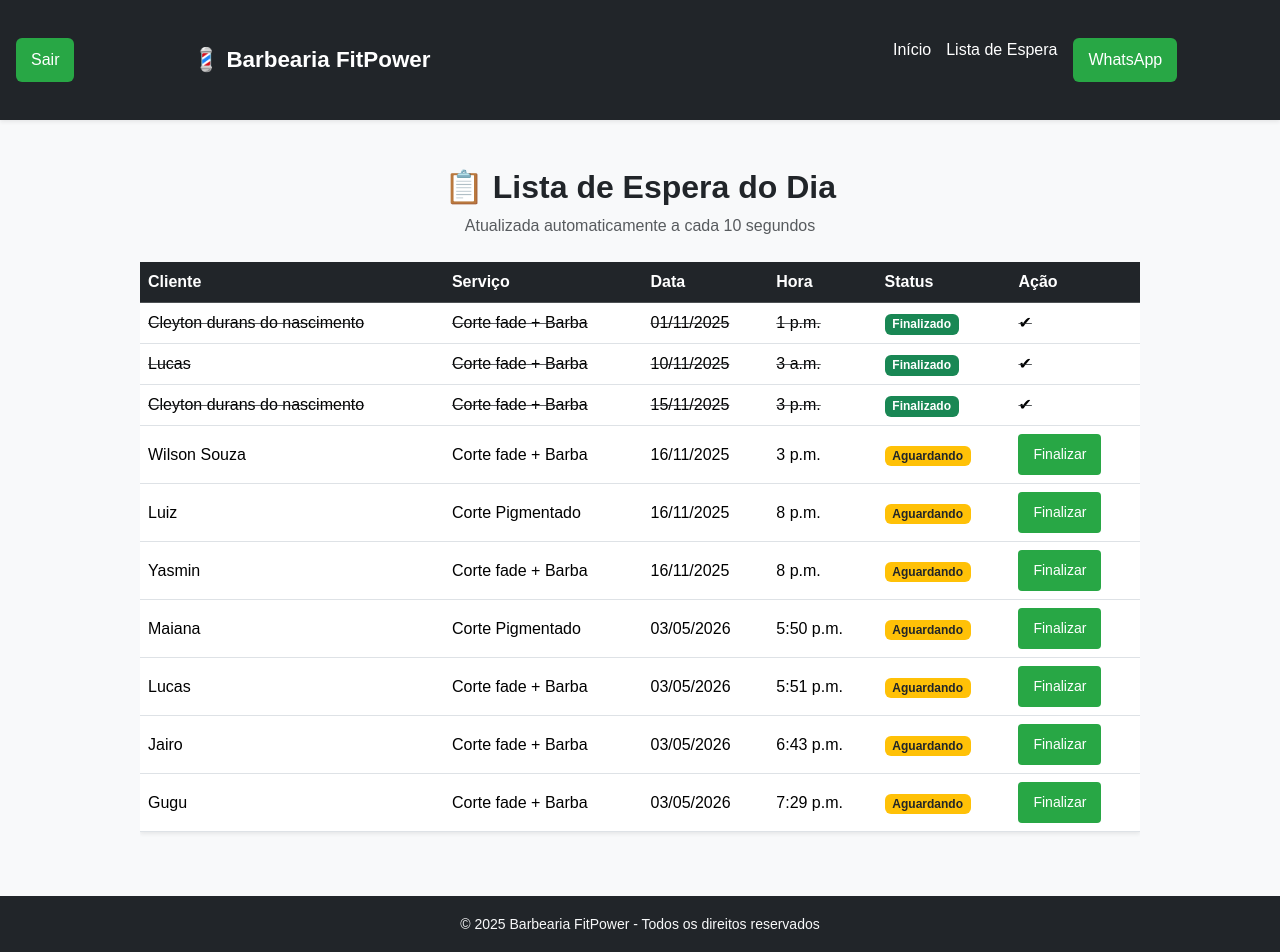
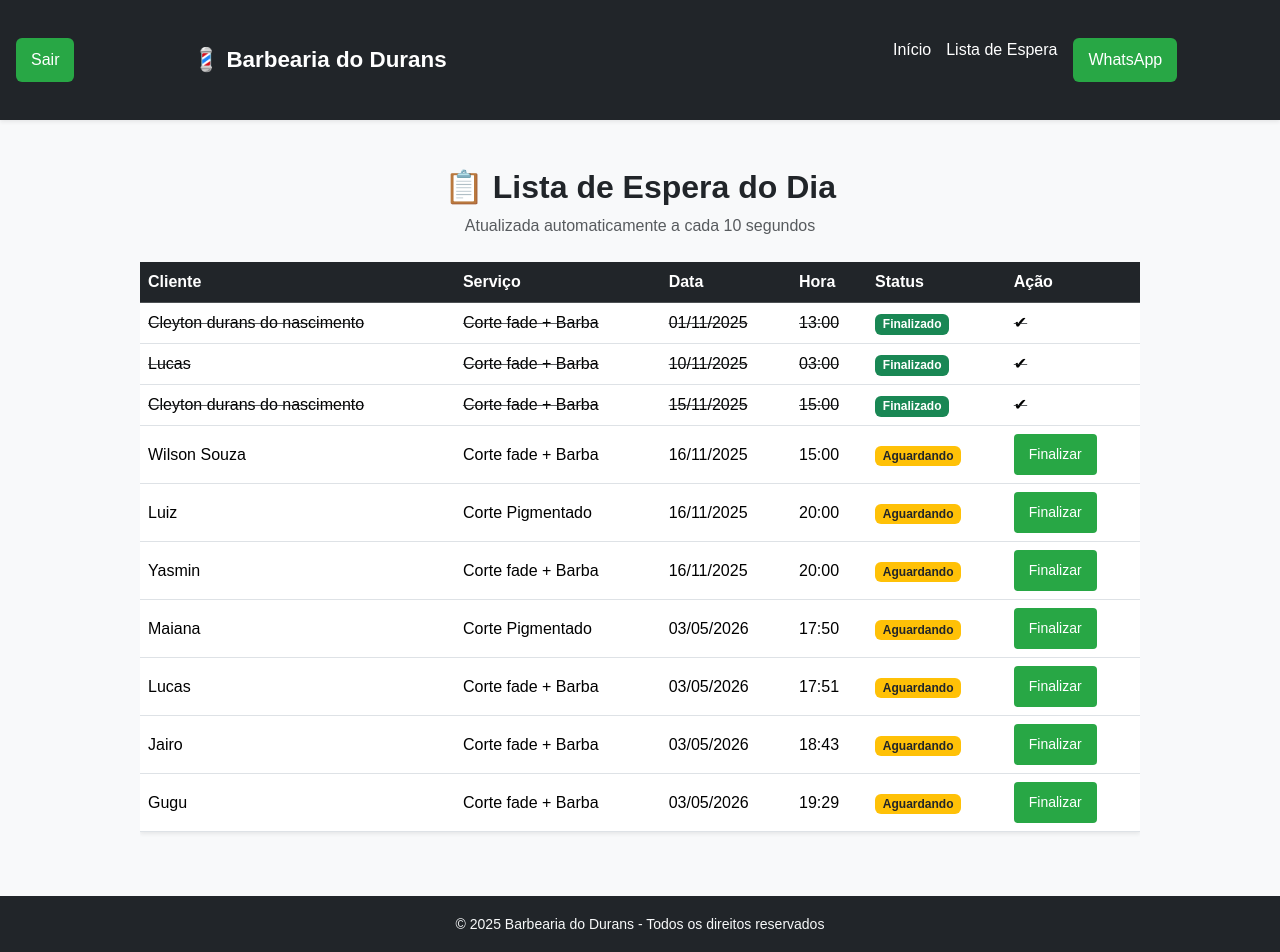
Before and after one commit to Cleyton-Durans/Barbearia, a Django app: page /lista/ in a window 1280 px wide. Run offline with Django 5.2, Linux system fonts and the light colour scheme; a user stored in the database is signed in; data comes from the database, SQL or seed files in the repository; both versions use the stored data as it was after the commit; some libraries are stand-ins or nearby versions.

Commit message:
Atualização de pt-br. configurado rota de logout. formulário do usuário

```diff
--- a/agenda/admin.py
+++ b/agenda/admin.py
@@ -4,8 +4,10 @@ from .models import Servico, Espera
 @admin.register(Servico)
 class ServicoAdmin(admin.ModelAdmin):
     list_display = ('nome', 'descricao','preco')
+    search_fields = ('nome', 'descricao')
 
 @admin.register(Espera)
 class EsperaAdmin(admin.ModelAdmin):
     list_display = ('nome', 'servico', 'data', 'hora', 'status')
     list_filter = ('status', 'data', 'servico')
+    search_fields = ('nome', 'servico__nome')
--- a/agenda/forms.py
+++ b/agenda/forms.py
@@ -4,8 +4,8 @@ from .models import Espera
 class EsperaForm(forms.ModelForm):
     class Meta:
         model = Espera
-        fields = ['nome', 'servico', 'data', 'hora']
+        fields = ['nome', 'servico']
         widgets = {
-            'data': forms.DateInput(attrs={'type': 'date'}),
-            'hora': forms.TimeInput(attrs={'type': 'time'}),
+            'nome': forms.TextInput(attrs={'class': 'form-control'}),
+            'servico': forms.Select(attrs={'class': 'form-control'}),
         }
--- a/agenda/models.py
+++ b/agenda/models.py
@@ -17,8 +17,8 @@ class Espera(models.Model):
 
     nome = models.CharField(max_length=100)
     servico = models.ForeignKey(Servico, on_delete=models.CASCADE)
-    data = models.DateField()
-    hora = models.TimeField()
+    data = models.DateField(auto_now_add=True)
+    hora = models.TimeField(auto_now=True)
     status = models.CharField(max_length=20, choices=STATUS, default='Aguardando')
 
     def __str__(self):
--- a/agenda/templates/base.html
+++ b/agenda/templates/base.html
@@ -5,7 +5,7 @@
 <head>
   <meta charset="UTF-8">
   <meta name="viewport" content="width=device-width, initial-scale=1.0">
-  <title>{% block title %}Barbearia FitPower{% endblock %}</title>
+  <title>{% block title %}Barbearia do Durans {% endblock %}</title>
 
   <!-- Bootstrap -->
   <link href="https://cdn.jsdelivr.net/npm/bootstrap@5.3.3/dist/css/bootstrap.min.css" rel="stylesheet">
@@ -18,10 +18,13 @@
   <!-- NAVBAR -->
   <nav class="navbar navbar-expand-lg navbar-dark bg-dark shadow-sm">
     {% if request.user.is_authenticated %}
-    <a href="{% url 'logout' %}" class="btn btn-danger ms-3">Sair</a>
-    {% endif %}
+<form method="POST" action="{% url 'logout' %}" style="display:inline;">
+    {% csrf_token %}
+    <button type="submit" class="btn btn-danger ms-3">Sair</button>
+</form>
+{% endif %}
     <div class="container">
-      <a class="navbar-brand fw-bold" href="{% url 'index' %}">💈 Barbearia FitPower</a>
+      <a class="navbar-brand fw-bold" href="{% url 'index' %}">💈 Barbearia do Durans</a>
       <div class="d-flex">
         <a href="{% url 'index' %}" class="nav-link text-white">Início</a>
         <a href="{% url 'lista' %}" class="nav-link text-white">Lista de Espera</a>
@@ -40,7 +43,7 @@
   </main>
 
   <footer class="text-center py-3 bg-dark text-light mt-auto">
-    <small>© 2025 Barbearia FitPower - Todos os direitos reservados</small>
+    <small>© 2025 Barbearia do Durans - Todos os direitos reservados</small>
   </footer>
 
   <!-- Bootstrap JS -->
--- a/agenda/templates/lista.html
+++ b/agenda/templates/lista.html
@@ -3,6 +3,7 @@
 {% load static %}
 {% load widget_tweaks %}
 {% block content %}
+
 <div class="text-center mb-4">
   <h2 class="fw-bold">📋 Lista de Espera do Dia</h2>
   <p class="text-muted">Atualizada automaticamente a cada 10 segundos</p>
--- a/agenda/urls.py
+++ b/agenda/urls.py
@@ -1,20 +1,3 @@
-"""
-URL configuration for barbearia project.
-
-The `urlpatterns` list routes URLs to views. For more information please see:
-    https://docs.djangoproject.com/en/5.2/topics/http/urls/
-Examples:
-Function views
-    1. Add an import:  from my_app import views
-    2. Add a URL to urlpatterns:  path('', views.home, name='home')
-Class-based views
-    1. Add an import:  from other_app.views import Home
-    2. Add a URL to urlpatterns:  path('', Home.as_view(), name='home')
-Including another URLconf
-    1. Import the include() function: from django.urls import include, path
-    2. Add a URL to urlpatterns:  path('blog/', include('blog.urls'))
-"""
-
 from . import views
 from django.urls import path, include
 from django.contrib.auth import views as auth_views
--- a/agenda/views.py
+++ b/agenda/views.py
@@ -10,7 +10,7 @@ def index(request):
         form = EsperaForm(request.POST)
         if form.is_valid():
             form.save()
-            return redirect('lista')
+            return redirect('index')
     else:
         form = EsperaForm()
     return render(request, 'index.html', {'form': form, 'servicos': servicos})
--- a/barbearia/settings.py
+++ b/barbearia/settings.py
@@ -104,7 +104,7 @@ AUTH_PASSWORD_VALIDATORS = [
 # Internationalization
 # https://docs.djangoproject.com/en/5.2/topics/i18n/
 
-LANGUAGE_CODE = 'en-us'
+LANGUAGE_CODE = 'pt-br'
 
 TIME_ZONE = 'UTC'
 
@@ -126,4 +126,4 @@ DEFAULT_AUTO_FIELD = 'django.db.models.BigAutoField'
 # Configurações de autenticação
 LOGIN_URL = '/login/'
 LOGIN_REDIRECT_URL = '/lista/'
-LOGOUT_REDIRECT_URL = '/login/'
+LOGOUT_REDIRECT_URL = '/'
```
Also changed, not shown: agenda/templates/index.html (+1 -9 lines), db.sqlite3.
